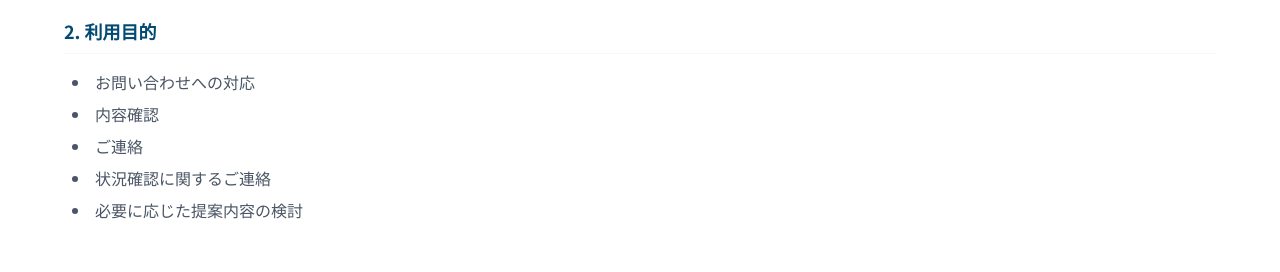
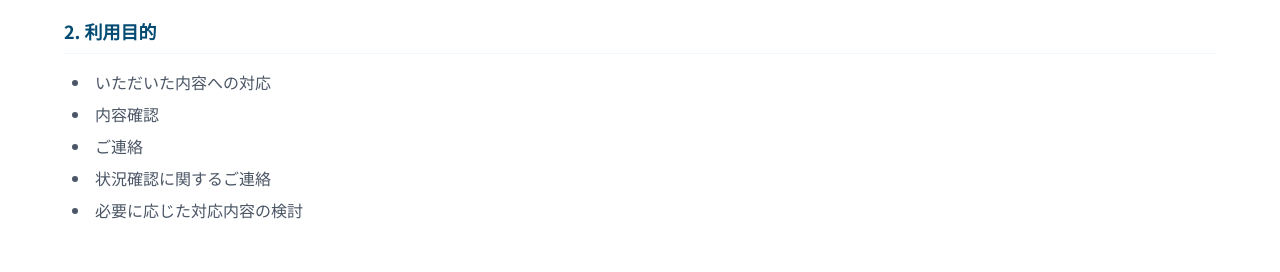
Before and after one commit to uw1g48h31wj4xxa33ffa-eng/reserve-pro-dashboard, a Next.js app in the folder LP/dental-lp/: page /privacy in a window 1280 px wide. Shown: the part 512-784 px from the top of the page. Built offline with nearby package versions, Linux system fonts and the light colour scheme.

Commit message:
Final text tweaks to privacy wording

```diff
--- a/LP/dental-lp/app/privacy/page.tsx
+++ b/LP/dental-lp/app/privacy/page.tsx
@@ -34,11 +34,11 @@ export default function PrivacyPage() {
           <section className="space-y-4">
             <h2 className="text-lg font-bold text-sky-900 border-b border-sky-50 pb-2">2. 利用目的</h2>
             <ul className="list-disc list-inside space-y-2 text-sm md:text-base text-gray-600 pl-2">
-              <li>お問い合わせへの対応</li>
+              <li>いただいた内容への対応</li>
               <li>内容確認</li>
               <li>ご連絡</li>
               <li>状況確認に関するご連絡</li>
-              <li>必要に応じた提案内容の検討</li>
+              <li>必要に応じた対応内容の検討</li>
             </ul>
           </section>
 
```
